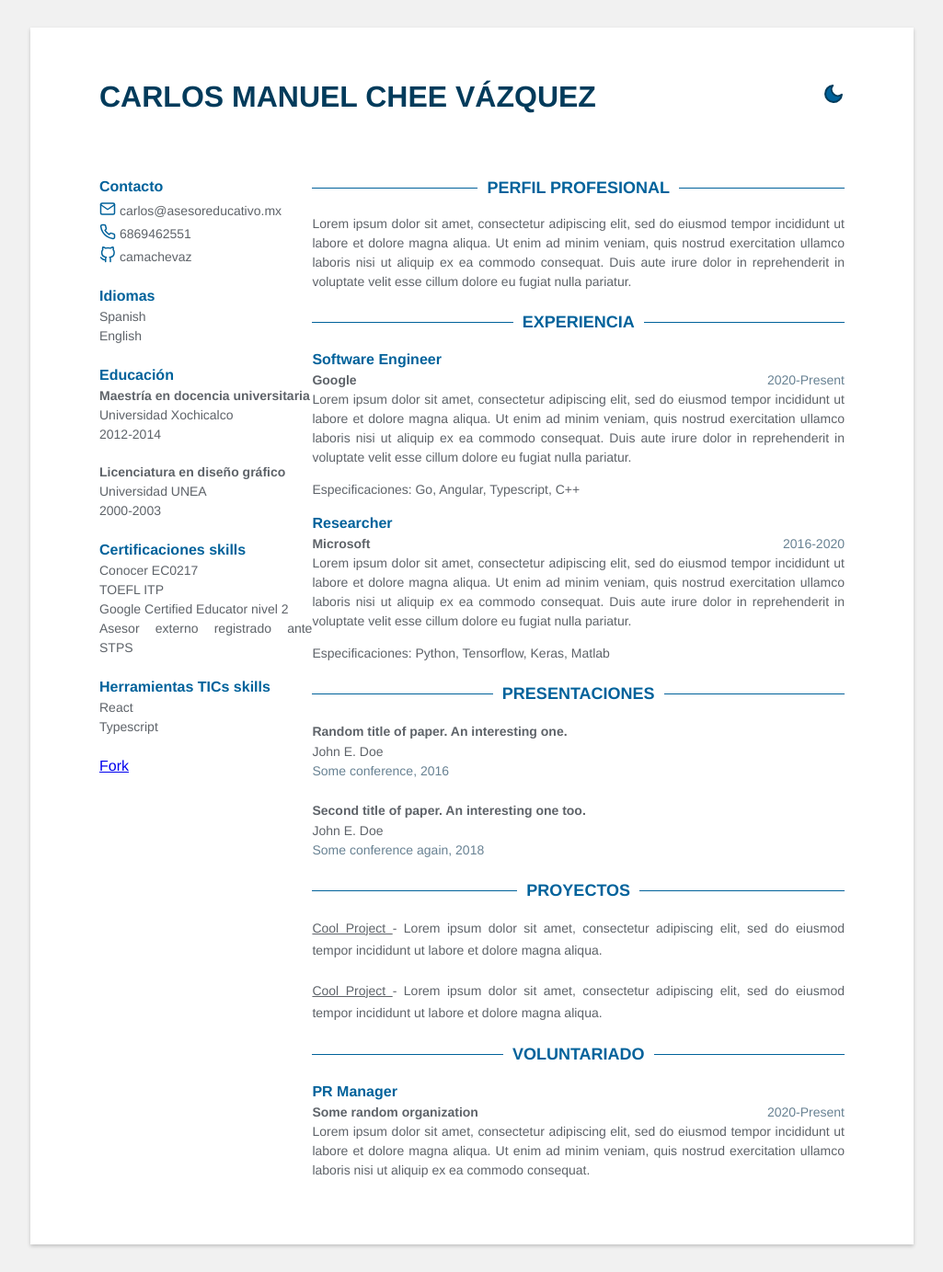
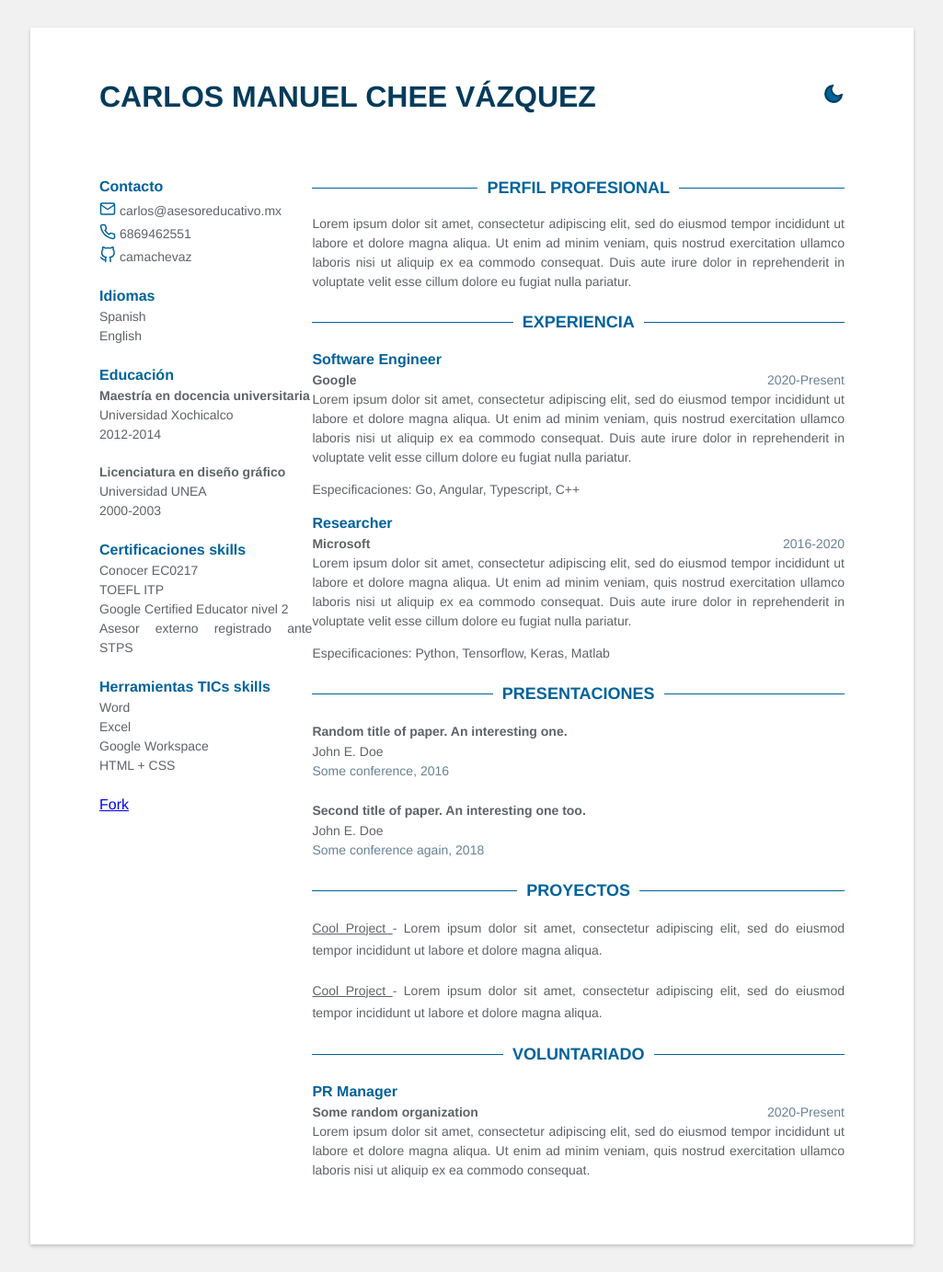
Before and after one commit to camachevaz/cv, a Jekyll site: the page built from index.html, in a window 1280 px wide. Shown: the whole page at 92% size, without its empty margins (127-1152 px from the left). Built offline with Jekyll 4.4.1, drawn with Linux system fonts in a browser that asks for light colours.

Commit message:
Update data.yml

```diff
--- a/_data/data.yml
+++ b/_data/data.yml
@@ -34,8 +34,10 @@ skills:
       - Asesor externo registrado ante STPS
   - category: Herramientas TICs
     skill:
-      - React
-      - Typescript
+      - Word
+      - Excel
+      - Google Workspace
+      - HTML + CSS
 
 # Profile
 profile: |
```
